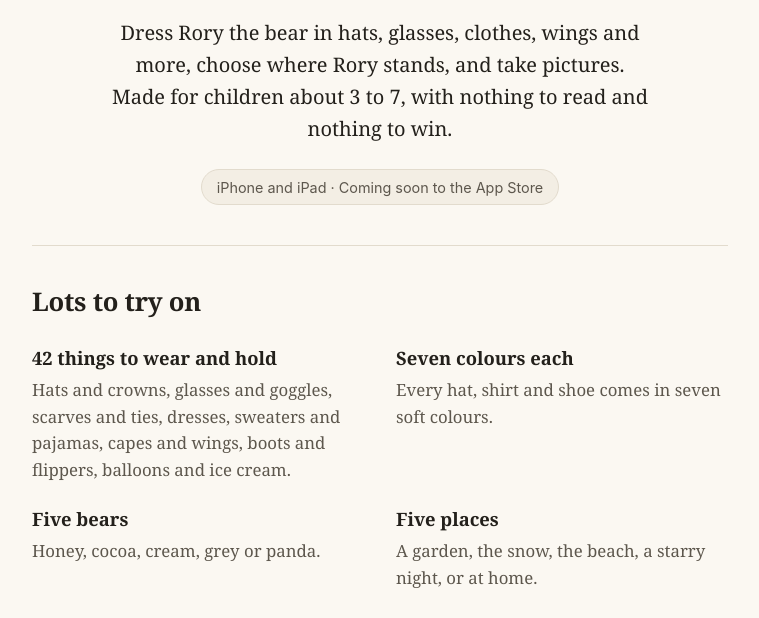
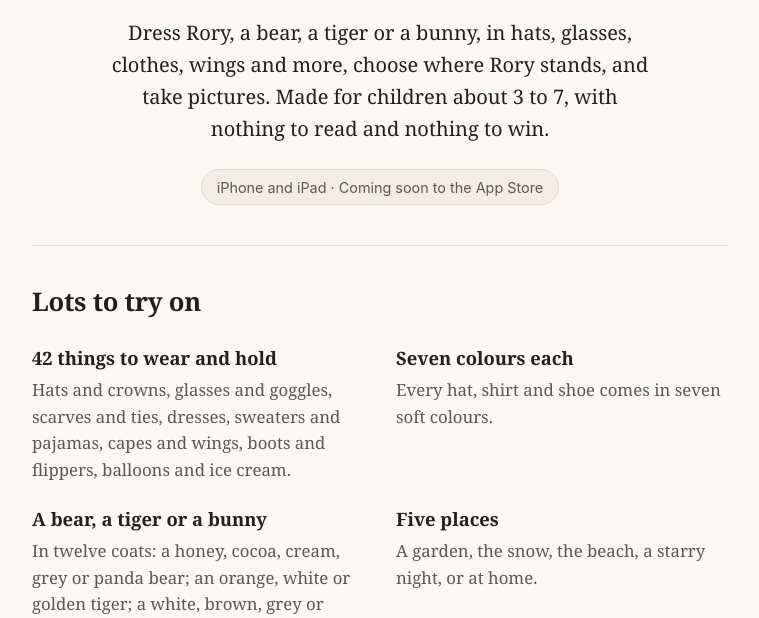
Before and after one commit to KananEisley/byway-site, a plain HTML site: page rory-bears/index.html in a window 1280 px wide. Shown: the part 334-952 px from the top of the page, without its empty margins (260-1019 px from the left). Drawn offline with Linux system fonts and the light colour scheme.

Commit message:
Rory Bears pages: a bear, a tiger or a bunny (#9)
Rory can now be a bear, a tiger or a bunny, in twelve coats. The page says
so (in place of "Five bears"), and the help explains the animals drawer
and its coat dots.


Claude-Session: https://claude.ai/code/session_01FY8Ki9343XKvozgQXWufPz

Co-authored-by: Claude <noreply@anthropic.com>

```diff
--- a/rory-bears/index.html
+++ b/rory-bears/index.html
@@ -4,7 +4,7 @@
   <meta charset="utf-8">
   <meta name="viewport" content="width=device-width, initial-scale=1">
   <title>Rory Bears: a pleasant dress-up game</title>
-  <meta name="description" content="Rory Bears is a pleasant dress-up game for small children: dress Rory the bear, choose where Rory stands, and take pictures. No words to read, no score, no ads, nothing collected. For iPhone and iPad.">
+  <meta name="description" content="Rory Bears is a pleasant dress-up game for small children: dress Rory the bear, tiger or bunny, choose where Rory stands, and take pictures. No words to read, no score, no ads, nothing collected. For iPhone and iPad.">
   <link rel="icon" href="/images/rory-bears-icon.png">
   <link rel="apple-touch-icon" href="/images/rory-bears-icon.png">
   <link rel="stylesheet" href="/style.css">
@@ -24,7 +24,7 @@
       <img class="icon" src="/images/rory-bears-icon.png" alt="" width="96" height="96">
       <h1>Rory Bears</h1>
       <p class="tagline">A pleasant dress-up game for small children.</p>
-      <p class="lede">Dress Rory the bear in hats, glasses, clothes, wings and more, choose where Rory stands, and take pictures. Made for children about 3 to 7, with nothing to read and nothing to win.</p>
+      <p class="lede">Dress Rory, a bear, a tiger or a bunny, in hats, glasses, clothes, wings and more, choose where Rory stands, and take pictures. Made for children about 3 to 7, with nothing to read and nothing to win.</p>
       <span class="status">iPhone and iPad · Coming soon to the App Store</span>
     </div>
 
@@ -40,8 +40,8 @@
           <p>Every hat, shirt and shoe comes in seven soft colours.</p>
         </div>
         <div>
-          <h3>Five bears</h3>
-          <p>Honey, cocoa, cream, grey or panda.</p>
+          <h3>A bear, a tiger or a bunny</h3>
+          <p>In twelve coats: a honey, cocoa, cream, grey or panda bear; an orange, white or golden tiger; a white, brown, grey or cream bunny.</p>
         </div>
         <div>
           <h3>Five places</h3>
```
Also changed, not shown: rory-bears/support/index.html (+2 -2 lines).
